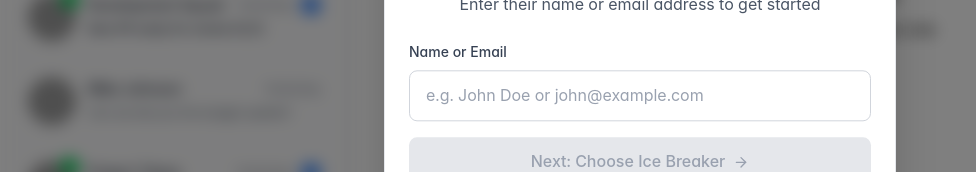
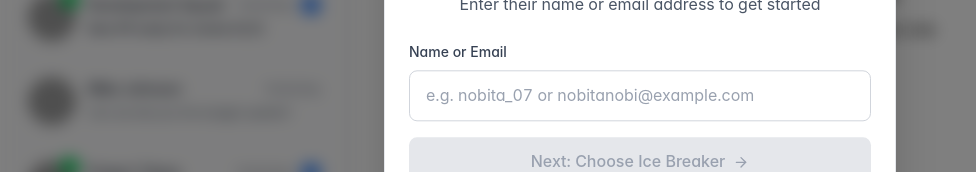
Before and after one commit to shivdutt-B/chit-chat, a React (Vite) app: page / in a window 1280 px wide. Both pictures are taken after a click on the button "New Chat". Shown: the part 389-561 px from the top of the page, without its empty margins (0-976 px from the left). Built offline with nearby package versions, Linux system fonts and the light colour scheme; grey boxes are pictures that could not be loaded.

Commit message:
add readme and fixed deployment issues

```diff
--- a/src/components/chat/NewChatModal.tsx
+++ b/src/components/chat/NewChatModal.tsx
@@ -133,7 +133,7 @@ export const NewChatModal: React.FC<NewChatModalProps> = ({
           <input
             type="text"
             className="w-full px-4 py-3 border border-gray-300 rounded-lg text-gray-900 bg-white transition-all duration-200 focus:outline-none focus:ring-2 focus:ring-blue-500 focus:border-transparent placeholder:text-gray-400"
-            placeholder="e.g. John Doe or john@example.com"
+            placeholder="e.g. nobita_07 or nobitanobi@example.com"
             value={participant}
             onChange={(e) => setParticipant(e.target.value)}
             onKeyPress={(e) => e.key === 'Enter' && participant.trim() && handleNextStep()}
```
Also changed, not shown: 1 other file (tests, documents, lock files or other folders).
